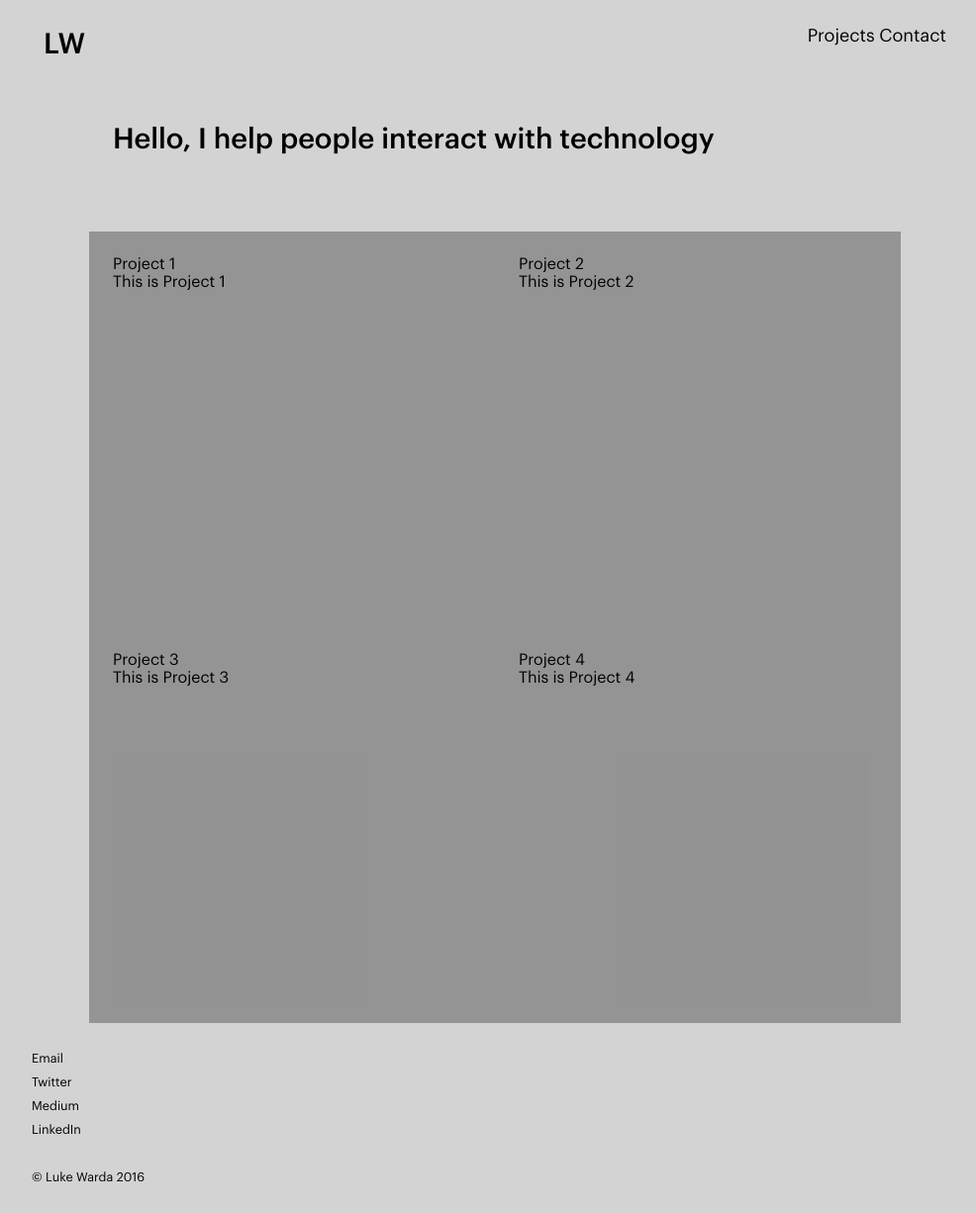
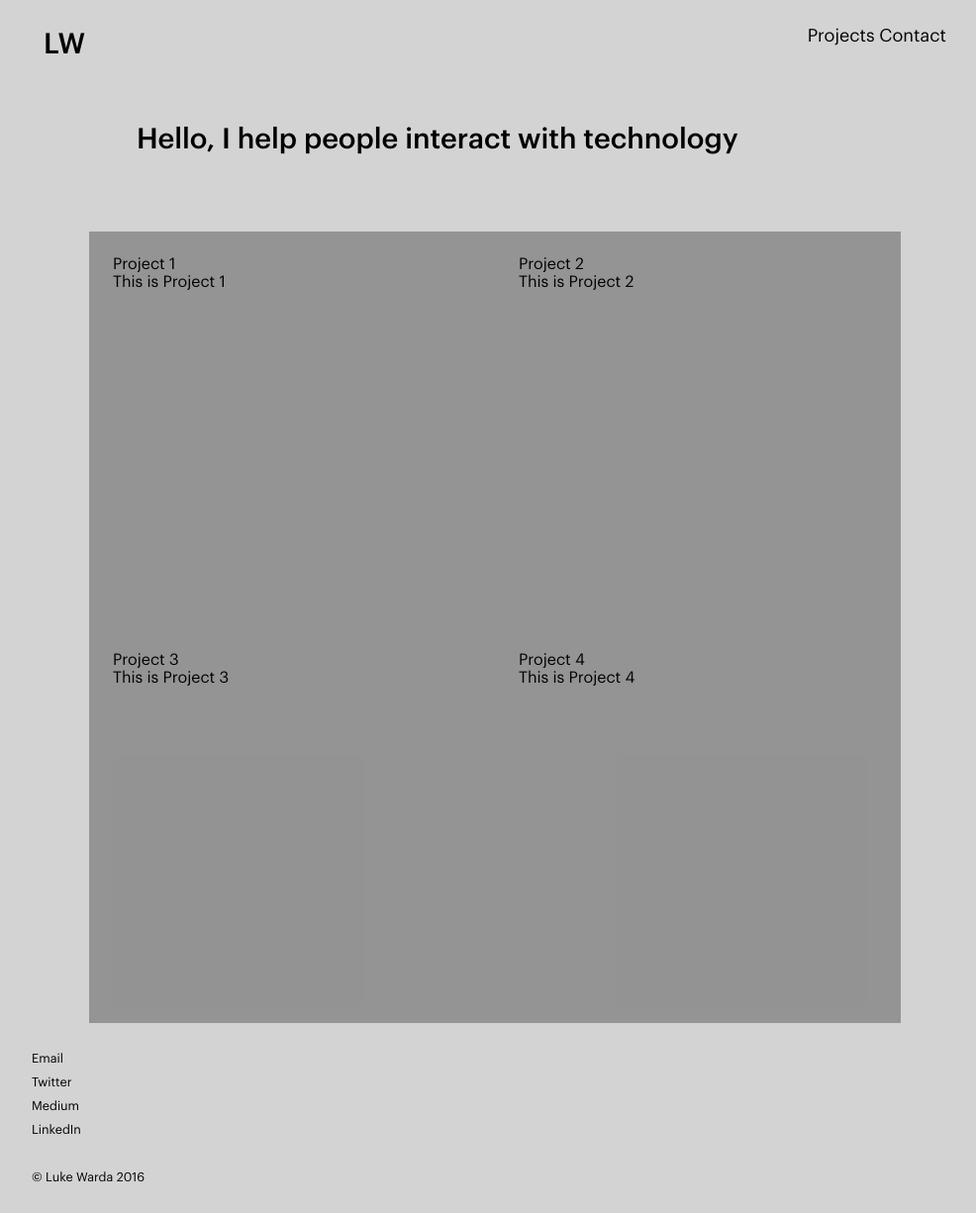
Before and after one commit to calingo/Luke-Warda-Portfolio, a Jekyll site: the page built from index.html, in a window 1280 px wide. Shown: the whole page at 99% size, without its empty margins (140-1126 px from the left). Built offline with Jekyll 4.4.1, drawn with Linux system fonts in a browser that asks for light colours.

Commit message:
gutter on headline

```diff
--- a/index.html
+++ b/index.html
@@ -3,7 +3,7 @@ layout: default
 ---
 <div class="grid content-max margin-center">
 	<div class="banner unit unit-xs-1 unit-s-1 unit-m-1 unit-l-1">
-		<h1 class="pad-top-double pad-bottom-double gutter">Hello, I help people interact with technology</h1>
+		<h1 class="pad-top-double pad-bottom-double gutter-double">Hello, I help people interact with technology</h1>
 	</div>
 	<section class="projects-wrapper">
 		<ul class="projects">
```
